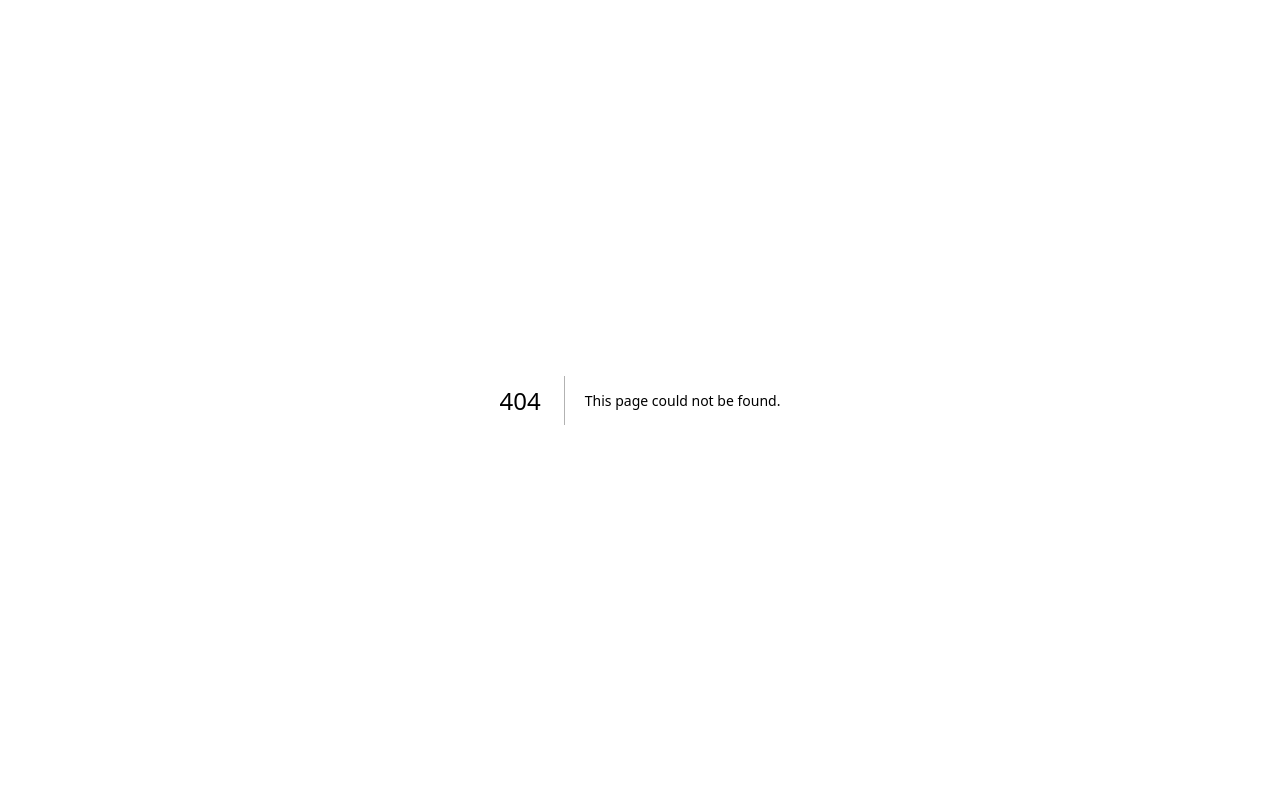
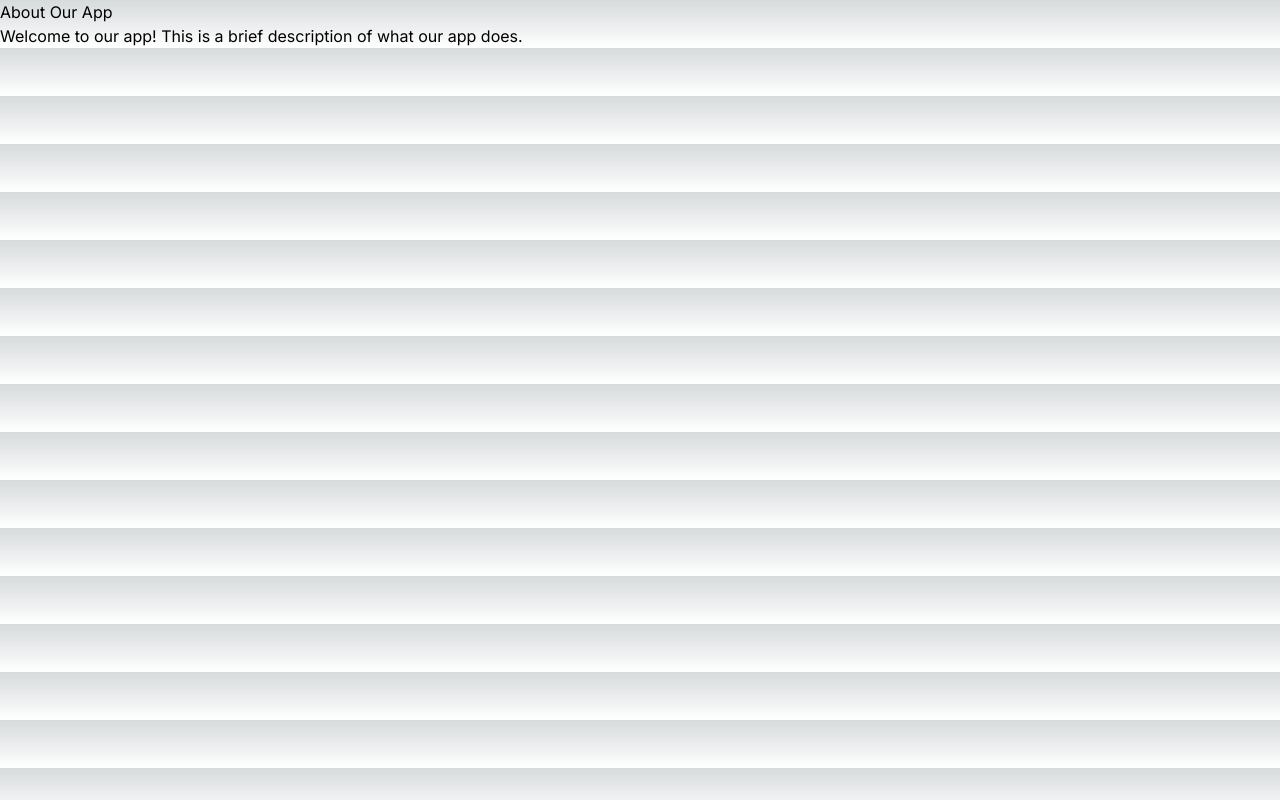
Before and after one commit to dev-arekusandoru/OffCampus-Site, a Next.js app: page /about in a window 1280 px wide. Before the commit this address had no page. Built offline with nearby package versions, Linux system fonts and the light colour scheme.

Commit message:
set up routes

```diff
--- /dev/null
+++ b/app/about/page.js
@@ -0,0 +1,15 @@
+import React from 'react';
+
+const AboutPage = () => {
+	return (
+		<div>
+			<h1>About Our App</h1>
+			<p>
+				Welcome to our app! This is a brief description of what our app
+				does.
+			</p>
+		</div>
+	);
+};
+
+export default AboutPage;
--- a/app/page.js
+++ b/app/page.js
@@ -1,7 +1,7 @@
-import Image from 'next/image';
-
 export default function Home() {
 	return (
-		<main className='flex min-h-screen flex-col items-center justify-between p-24'></main>
+		<main className='flex min-h-screen flex-col items-center justify-between p-24 bg-background'>
+			<div className='bg-ok h-[100px] w-[100px]'></div>
+		</main>
 	);
 }
```
